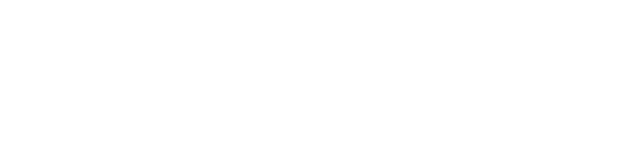
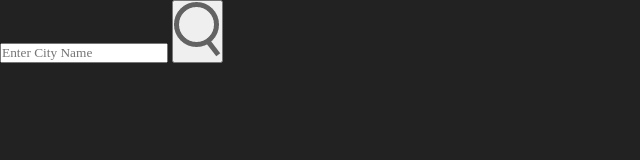
Before and after one commit to Harshit765G4/Mausam-Vibhag, a plain HTML site: page index.html in a window 1280 px wide. Shown: the whole page, without its empty margins (0-640 px from the left). Drawn offline with Linux system fonts and the light colour scheme.

Commit message:
AddingCardandSearchAdditionallywithBGstyling

```diff
--- a/index.html
+++ b/index.html
@@ -7,6 +7,14 @@
     <link rel="stylesheet" href="style.css">
 </head>
 <body>
+    <div class="card">
+        <div class="search">
+            <input type="text" placeholder="Enter City Name" spellcheck="false">
+            <button title="Search">
+                <img src="weather-app-img/images/search.png" alt="Search icon">
+            </button>
+        </div>
 
+    </div>
 </body>
 </html>
--- a/style.css
+++ b/style.css
@@ -0,0 +1,9 @@
+*{
+    margin: 0;
+    padding: 0;
+    font-family: 'poppins','sans-serif';
+    box-sizing: border-box;
+}
+body{
+    background-color: #222;
+}
```
